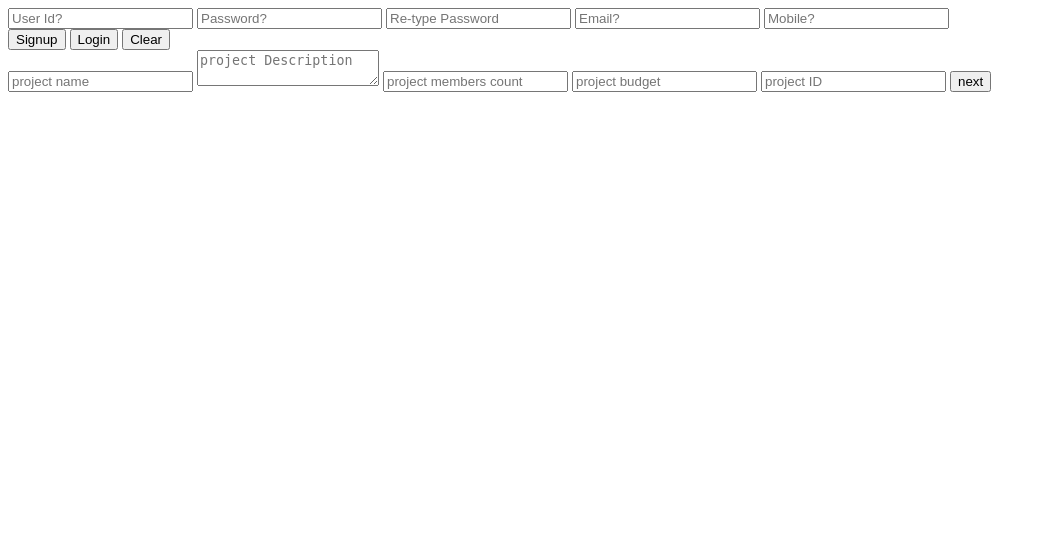
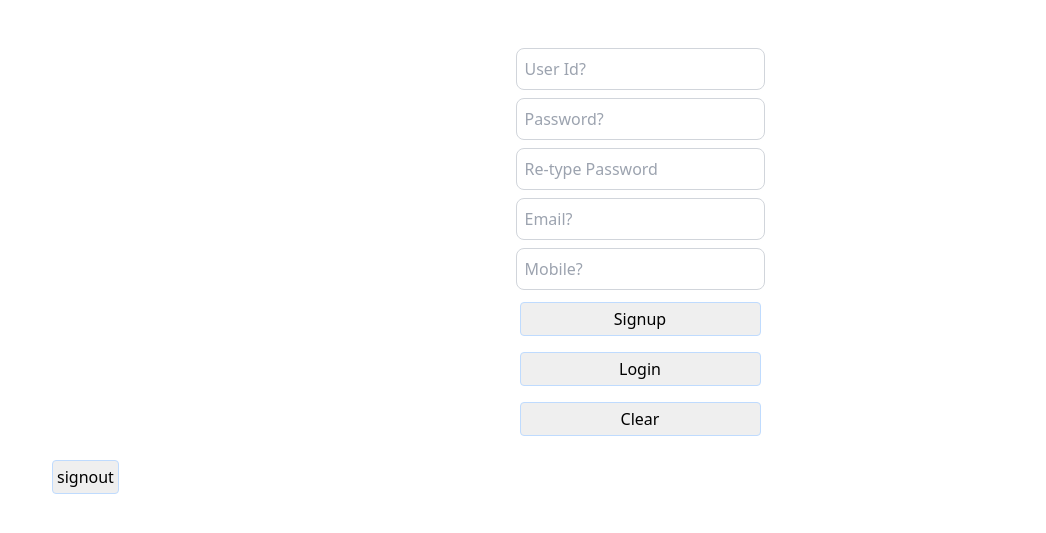
Before and after one commit to VickyTheCoder/jira, a Django app: page / in a window 1280 px wide. Shown: the top 533 px of the page, without its empty margins (0-1046 px from the left). Run offline with Django 5.2, Linux system fonts and the light colour scheme; some libraries are stand-ins or nearby versions.

Commit message:
Signout option and Tailwind for UI added

```diff
--- a/Jira/urls.py
+++ b/Jira/urls.py
@@ -25,4 +25,5 @@ urlpatterns = [
     path('project/details',pro_views.project_page),
     path('project/team',pro_views.project_team),
     path('project/team/save',pro_views.project_team_save),
+    path('user/logout',auth_views.user_logout),
 ]
--- a/static/js/main.js
+++ b/static/js/main.js
@@ -1,3 +1,5 @@
+
+// signup page---------------------------------------------------------
 function signup(){
     var userid = $('#userid').val();
     var pwd1 = $('#pwd1').val();
@@ -24,6 +26,7 @@ function signup(){
             $('#status').text(response['status']);
             $('#signup').hide(100);
             $('#signin').show(150);
+            $('#footer').show(150);
         },
         'error':function(xhr, status, error){
             var msg = JSON.parse(xhr.responseText);
@@ -32,15 +35,19 @@ function signup(){
     })
 }
 
+// signin showing page-----------------------------------------------------------
 function show_signin(){
     $('#signup').hide(100);
     $('#signin').show(150);
+    $('#footer').show(150);
 
 }
 
+// signin page-------------------------------------------------------------------
 function signin(){
     var user = $('#username').val();
     var pwd = $('#password').val();
+
     var data = {
         'username':user,
         'password':pwd,
@@ -49,25 +56,40 @@ function signin(){
 
 
     $.ajax({
-        url:'auth/signin',
-        type:'POST',
-        headers:headers,
-        data:data,
-        success:function(response){
+        'url':'auth/signin',
+        'type':'POST',
+        'headers':headers,
+        'data':data,
+        'success':function(response){
+            console.log(response);
+            console.log(response['status']);
+            $('#homepage').show();
+            $('#status').text(response['status']);
             $('#signin').hide(100);
             $('#footer').hide(100);
-            $('#status').hide(100);
-            $('#homepage').show(150);
-        }
+            // $('#homepage').hide(150);
+            // $('#status').hide(150);
+            $('#sign_out').show();
+            $('#project_add').show(150);
+            if(response.username){
+                $('#title').text("Jira" +" "+response.username);
+                $('#hometext').text("Welcome to Jira"+" "+response.username);
+            };
+        },
+        'error':function(xhr, status, error){
+            var msg = JSON.parse(xhr.responseText);
+            $('#status').text(status +':'+ error +':'+ msg.error)
+        },
     })
 }
 
 
 function clear_all(){
-    alert("Clear Clicked!!")
+    $('#username').val("");
+    $('#password').val("");
 }
 
-// For project Details
+// For project Details ------------------------------------------------------------
 function project_details(){
     var name=$('#name').val();
     var description=$('#desc').val();
@@ -102,7 +124,7 @@ function project_details(){
     })
 }
 
-// function for check valid project id and get members
+// function for check valid project id and get members------------------------------------------------
 function check_project_id(){
     console.log("Initiating project ID check...");
     var project_id = $('#tid').val();
@@ -181,7 +203,7 @@ function team_member(){
         'url':'project/team/save',
         'type':'POST',
         'data':data,
-        'headers':{'X-CSRFToken':$('meta[name="csrf_token"]').attr('content')},
+        headers: {'X-CSRFToken': $('meta[name="csrf_token"]').attr('content')},
         'success':function(response){
             $('#status').text(response['status'])
             $('#status').show()
@@ -192,3 +214,23 @@ function team_member(){
         }
     })
 }
+
+// Logout function
+
+function logout(){
+    // console.log("headers"),
+
+    $.ajax({
+        'url':'user/logout',
+        'type':'GET',
+        'success':function(response){
+            if(response.reload){
+                location.reload()
+            }
+        },
+        'error':function(xhr,status,error){
+            var msg=JSON.parse(xhr.responseText);
+            $('#status').text(status+":"+error+":"+msg.status);
+        },
+    })
+}
--- a/templates/index.html
+++ b/templates/index.html
@@ -4,30 +4,32 @@
 <head>
     <meta charset="UTF-8">
     <meta name="viewport" content="width=device-width, initial-scale=1.0">
-    <title>Jira - {{user}}</title>
-    <meta name="csrf_token" content={{csrf_token}}>
+    <title id="title">Jira - {{user}}</title>
+    <meta name="csrf_token" content='{{csrf_token}}'>
     <script src="{% static 'js/jquery-3.7.1.js' %}"></script>
     <script src="{% static 'js/main.js' %}"></script>
+    <link href="https://cdn.jsdelivr.net/npm/tailwindcss@2.2.19/dist/tailwind.min.css" rel="stylesheet">
 </head>
-<body>
-    <div id="signup">
-        <input type="text" id="userid" placeholder="User Id?">
-        <input type="password" id="pwd1" placeholder="Password?">
-        <input type="password" id="pwd2" placeholder="Re-type Password">
-        <input type="email" id="email" placeholder="Email?">
-        <input type="text" id="mobile" placeholder="Mobile?"><br>
-        <input type="button" onclick="signup()" value="Signup">
-        <input type="button" onclick="show_signin()" value="Login">
-        <input type="button" onclick="clear_all()" value="Clear">
+<body class="sm:bg-yellow-300 md:bg-red-500 lg:bg-white" >
+    <div class="grid grid-cols-1 justify-center gap-2 m-12">
+        <div id="signup" class="grid justify-center gap-2">
+            <input type="text" id="userid" placeholder="User Id?" class="border border-gray-300 rounded-lg p-2">
+            <input type="password" id="pwd1" placeholder="Password?"class="border border-gray-300 rounded-lg p-2">
+            <input type="password" id="pwd2" placeholder="Re-type Password" class="border border-gray-300 rounded-lg p-2">
+            <input type="email" id="email" placeholder="Email?" class="border border-gray-300 rounded-lg p-2">
+            <input type="text" id="mobile" placeholder="Mobile?" class="border border-gray-300 rounded-lg p-2">
+            <input type="button" onclick="signup()" value="Signup" class="border border-blue-200 rounded p-1 m-1">
+            <input type="button" onclick="show_signin()" value="Login" class="border border-blue-200 rounded p-1 m-1 hover:bg-sky-300">
+            <input type="button" onclick="clear_all()" value="Clear" class="border border-blue-200 rounded p-1 m-1">
         </div>
         <div id="signin" hidden>
-        <input type="username" id="username" placeholder="Username">
-        <input type="password" id="password" placeholder="Password">
-        <input type="button" onclick="signin()" value="Sign in">
-        <input type="button" onclick="clear_all()" value="Clear">
+            <input type="username" id="username" placeholder="Username" class="border border-gray-300 rounded-lg p-2">
+            <input type="password" id="password" placeholder="Password" class="border border-gray-300 rounded-lg p-2">
+            <input type="button" onclick="signin()" value="Sign in" class="border border-blue-200 rounded p-1 m-1">
+            <input type="button" onclick="clear_all()" value="Clear" class="border border-blue-200 rounded p-1 m-1">
         </div>
         <div id="homepage" hidden>
-        <h1>Home Page Under Construction</h1>
+            <h1 id="hometext">Welcome to Jira {{user}}</h1>
         </div>
         <div id="footer" hidden>
             <a href="/forgot_userid">Forgot UserId?</a>
@@ -36,27 +38,32 @@
         </div>
 
         <!-- project -->
-
-    <div id="project_add">
-        <input type="text" placeholder="project name" id="name">
-        <textarea placeholder="project Description" id="desc"></textarea>
-        <input type="number" placeholder="project members count" id="count">
-        <input type="number" placeholder="project budget" id="budget">
-        <input type="number" placeholder="project ID" id="pid">
-        <input type="button" value="next" id="button" onclick="project_details()">
+         <div id="project_add" hidden>
+            <div class="grid justify-center gap-2">
+                <input type="text" placeholder="project name" id="name" class="border border-gray-300 rounded-lg p-2">
+                <textarea placeholder="project Description" id="desc" class="border border-gray-300 rounded-lg p-2"></textarea>
+                <input type="number" placeholder="project members count" id="count" class="border border-gray-300 rounded-lg p-2">
+                <input type="number" placeholder="project budget" id="budget" class="border border-gray-300 rounded-lg p-2">
+                <input type="number" placeholder="project ID" id="pid" class="border border-gray-300 rounded-lg p-2">
+                <input type="button" value="next" id="button" onclick="project_details()" class="border border-blue-200 rounded p-1 m-1">
+            </div>
         </div>
 
         <div id="members_add" hidden>
-        <input type="number" placeholder="id" id="tid" onblur="check_project_id()">
+            <input type="number" placeholder="id" id="tid" onblur="check_project_id()" class="border border-gray-300 rounded-lg p-2">
             <!-- <input type="email" placeholder="email" id="email2"> -->
-         <select name="email2" id="email2">
+            <select name="email2" id="email2" class="border border-gray-300 rounded-lg p-2">
                 <option value="" id="choosen_one">-- Select Email --</option>
             </select>
-        <input type="text" placeholder="member name" id="mem_name">
-        <input type="text" placeholder="position" id="position">
-        <input type="number" placeholder="number" id="number">
-        <input type="button" value="submit" id="tbutton" onclick="team_member()">
+            <input type="text" placeholder="member name" id="mem_name" class="border border-gray-300 rounded-lg p-2">
+            <input type="text" placeholder="position" id="position" class="border border-gray-300 rounded-lg p-2">
+            <input type="number" placeholder="number" id="number" class="border border-gray-300 rounded-lg p-2">
+            <input type="button" value="submit" id="tbutton" onclick="team_member()" class="border border-blue-200 rounded p-1 m-1">
         </div>
         <div><h3 id="status"></h3></div>
+        <div>
+            <input type="button" value="signout" id="sign_out" onclick="logout()" class="border border-blue-200 rounded p-1 m-1">
+        </div>
+    </div>
 </body>
 </html>
```
Also changed, not shown: default_auth/views.py (+21 -4 lines), project/views.py (line endings or trailing spaces). Lines whose indentation alone changed are shown as unchanged.
